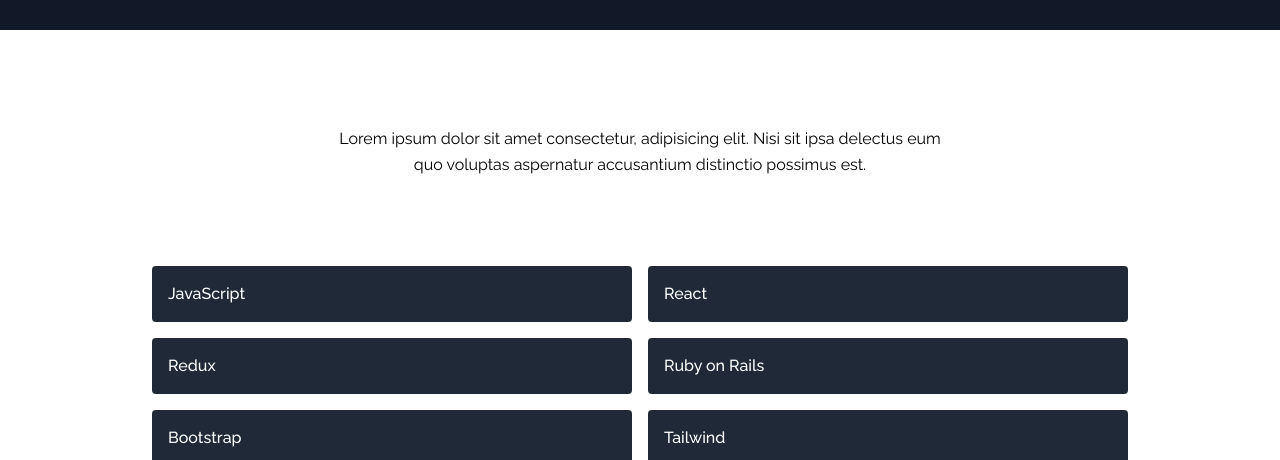
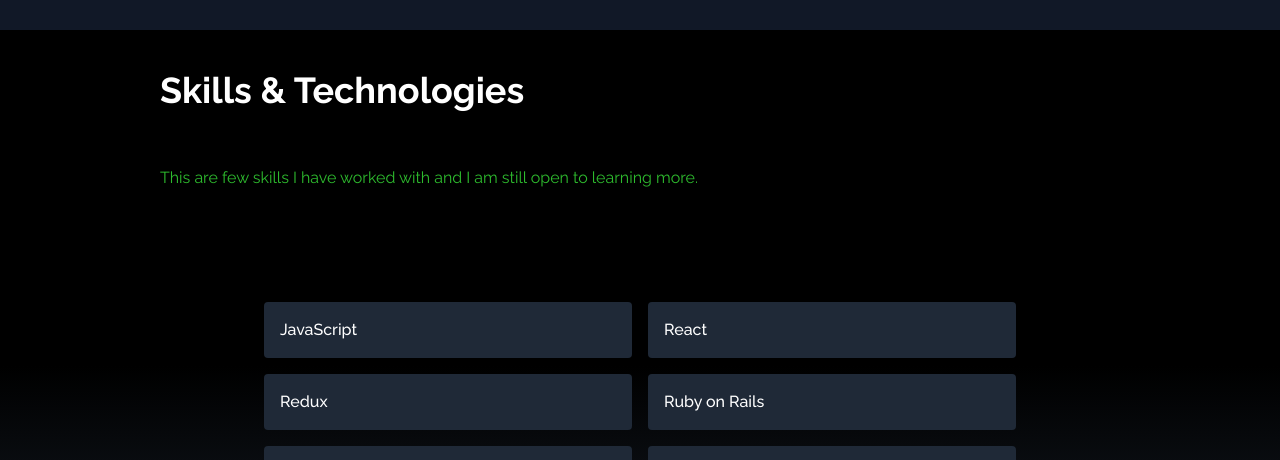
Before and after one commit to Dinma-Faith-zz/my-portfolio-site, a React (Create React App) app: page / in a window 1280 px wide. Shown: the part 2322-2782 px from the top of the page. Built offline with nearby package versions, Linux system fonts and the light colour scheme.

Commit message:
Add links to navlinks and refactor code

```diff
--- a/package.json
+++ b/package.json
@@ -7,6 +7,7 @@
     "@testing-library/jest-dom": "^5.16.5",
     "@testing-library/react": "^13.4.0",
     "@testing-library/user-event": "^13.5.0",
+    "aos": "^2.3.4",
     "react": "^18.2.0",
     "react-dom": "^18.2.0",
     "react-icons": "^4.4.0",
--- a/src/assets/data/data.js
+++ b/src/assets/data/data.js
@@ -1,4 +1,4 @@
-const projects = [
+const portfolios = [
   {
     id: 1,
     title: 'calculatorApp',
@@ -41,4 +41,4 @@
   },
 ];
 
-export default projects;
+export default portfolios;
--- a/src/components/Contact.js
+++ b/src/components/Contact.js
@@ -10,7 +10,7 @@
         <p className="text-4xl font-bold inline border-b-4 border-gray-500">
           Contact
         </p>
-        <p className="py-6">Submit the form below to get in touch with me</p>
+        <p className="py-6 text-[#2ebc2e]">Submit the form below to get in touch with me</p>
       </div>
 
       <div className=" flex justify-center items-center">
--- a/src/components/Experience.js
+++ b/src/components/Experience.js
@@ -1,24 +1,27 @@
-import React from 'react';
+import React, { useEffect } from 'react';
+import Aos from 'aos';
 import skills from '../assets/data/skills';
+import 'aos/dist/aos.css';
 
-export default function Skills() {
+export default function Experience() {
+  useEffect(() => {
+    Aos.init({ duration: 2000 });
+  }, []);
   return (
-    <section id="skills">
-      <div className="container px-5 py-10 mx-auto">
-        <div className="text-center mb-20">
-          <h1 className="sm:text-4xl text-3xl font-medium title-font text-white mb-4">
+    <section name="experience" id="skills" className="bg-gradient-to-b from-black via-black to-gray-800">
+      <div className="container px-5 py-10 lg:px-40 text-white">
+        <div className=" mb-20">
+          <h1 className="text-4xl mb-8 font-bold">
             Skills &amp; Technologies
           </h1>
-          <p className="text-base leading-relaxed xl:w-2/4 lg:w-3/4 mx-auto">
-            Lorem ipsum dolor sit amet consectetur, adipisicing elit. Nisi sit
-            ipsa delectus eum quo voluptas aspernatur accusantium distinctio
-            possimus est.
+          <p className="text-[#2ebc2e] py-6">
+            This are few skills I have worked with and I am still open to learning more.
           </p>
         </div>
         <div className="flex flex-wrap lg:w-4/5 sm:mx-auto sm:mb-2 -mx-2">
           {skills.map((skill) => (
             <div key={skill.id} className="p-2 sm:w-1/2 w-full">
-              <div className="bg-gray-800 rounded flex p-4 h-full items-center">
+              <div className="bg-gray-800 rounded flex p-4 h-full items-center" data-aos="fade-up">
                 <span className="title-font font-medium text-white">
                   {skill}
                 </span>
--- a/src/components/Home.js
+++ b/src/components/Home.js
@@ -4,13 +4,14 @@
 import Userimage from '../assets/userimage.jpeg';
 
 const Home = () => (
+
   <div
     name="home"
     className="h-screen w-full bg-gradient-to-b from-black via-black to-gray-800"
   >
     <div className="max-w-screen-lg mx-auto flex flex-col items-center justify-center h-full px-4 md:flex-row">
       <div className="flex flex-col justify-center h-full">
-        <h2 className="text-4xl sm:text-7xl font-bold text-white">
+        <h2 className="text-4xl sm:text-7xl font-bold text-white lg:mr-20">
           I&apos;m Dinma
           {' '}
           <br />
--- a/src/components/Portfolio.js
+++ b/src/components/Portfolio.js
@@ -1,35 +1,35 @@
 import React from 'react';
-import projects from '../assets/data/data';
+import portfolios from '../assets/data/data';
 
-const Projects = () => (
-  <section id="projects" className="text-gray-400 bg-gray-900 body-font">
+const Portfolios = () => (
+  <section name="portfolio" id="portfolios" className="text-gray-400 bg-gray-900 body-font">
     <div className="container px-5 py-10 lg:px-40">
       <h1 className="text-4xl mb-8 font-bold text-white">
         My Portfolio
       </h1>
       <div className="flex flex-wrap -m-4">
-        {projects.map((project) => (
+        {portfolios.map((portfolio) => (
           <div
-            key={project.id}
+            key={portfolio.id}
             className="sm:w-1/2 w-100 p-4"
           >
             <div className="flex relative">
               <img
                 alt="gallery"
                 className="absolute inset-0 w-full h-full object-cover object-center"
-                src={project.image}
+                src={portfolio.image}
               />
               <div className="px-8 py-10 relative z-10 w-full border-4 border-gray-800 bg-gray-900 opacity-0 hover:opacity-100">
                 <h2 className="tracking-widest text-sm title-font font-medium text-green-400 mb-1">
-                  {project.subtitle}
+                  {portfolio.subtitle}
                 </h2>
                 <h1 className="title-font text-lg font-medium text-white mb-3">
-                  {project.title}
+                  {portfolio.title}
                 </h1>
-                <p className="leading-relaxed">{project.description}</p>
+                <p className="leading-relaxed">{portfolio.description}</p>
                 <div className="flex gap-6 justify-center">
                   <a
-                    href={project.repo}
+                    href={portfolio.repo}
                     className="border-2 px-6 md:px-10 rounded bg-[#2ebc2e] hover:bg-[#E8E8FF] hover:text-black text-white"
                     target="_blank"
                     rel="noopener noreferrer"
@@ -38,7 +38,7 @@
                     Source
                   </a>
                   <a
-                    href={project.live}
+                    href={portfolio.live}
                     className="border-2 px-6 md:px-10 bg-[#2ebc2e] rounded hover:bg-[#E8E8FF] hover:text-black text-white"
                     target="_blank"
                     rel="noopener noreferrer"
@@ -56,4 +56,4 @@
   </section>
 );
 
-export default Projects;
+export default Portfolios;
```
Also changed, not shown: src/assets/data/skills.js (+10 -10 lines), 1 other file (tests, documents, lock files or other folders).
